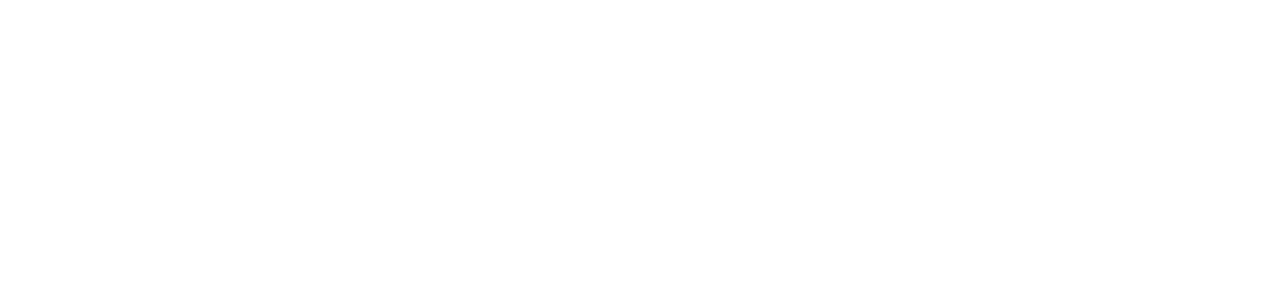
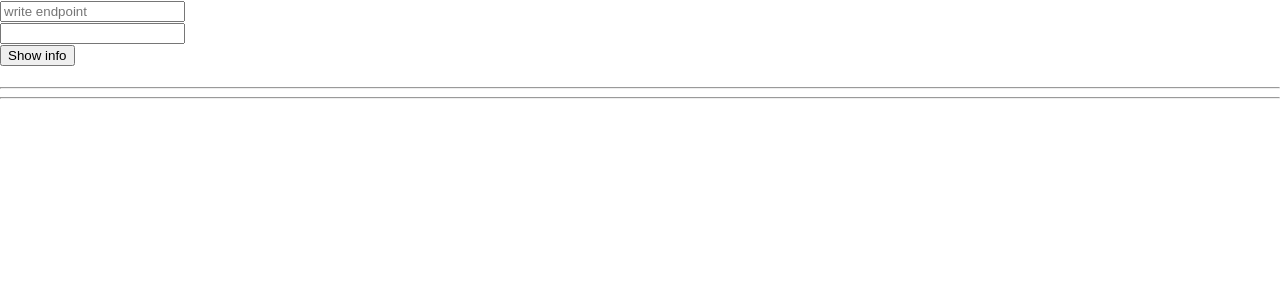
Before and after one commit to OlgaVolos/React-december, a React (Create React App) app: page / in a window 1280 px wide. Shown: the top 300 px of the page. Built offline with nearby package versions, Linux system fonts and the light colour scheme.

Commit message:
lesson4_contr

```diff
--- a/src/App.js
+++ b/src/App.js
@@ -1,10 +1,76 @@
+import React, {useState} from 'react';
+
+const BASE_URL = 'https://jsonplaceholder.typicode.com';
+const AVALAIBLE_RESOURCE =['posts', 'comments', 'albums', 'photos', 'todos', 'users']
 
 
 function App() {
-  return (
-    <div>
-    </div>
-  );
+
+    const [endpoint, setEndpoint] = useState('')
+    const [id, setId] = useState('')
+
+    const [items, setItems] = useState([]);
+    const [singleItem, setSingleItem] = useState();
+    const [error, setError] = useState('')
+    const onSubmit = () => {
+        // перевіряємо, чи 1-й інпут не є пустий і чи введено ендпоінт
+        if(!endpoint){
+            return setError("first input is empty")
+        };
+        if(!AVALAIBLE_RESOURCE.includes(endpoint.toLowerCase().trim())) {
+            return setError("write one of list: 'posts', 'comments', 'albums', 'photos', 'todos', 'users' ")
+        };
+        // перевіряємо, чи другий інпут є числом і чи є в межах
+        const idToNum = Number(id)
+        if (!idToNum &&  id !== '' && idToNum !== 0){
+            return setError('use numerical value from 1 to 100')
+        };
+        if((idToNum<1 || idToNum>100) &&  id !== '')  {
+            return setError("write from 1 to 100")
+        };
+
+        fetchData()
+        setError("") //почистить еррор
+    }
+    const fetchData = async () => {
+        const response = await fetch(`${BASE_URL}/${endpoint.toLowerCase().trim()}/${id.trim().toLowerCase()}`);
+        const data = await response.json();
+        // ми можемо трім і туловеркейс написати лише у value
+        if (id){
+            setSingleItem(data);
+            setItems([]);
+            return
+        }
+        setSingleItem(null);
+        setItems(data);
+    };
+
+
+    return (
+        <div>
+            <input value={endpoint.trim().toLowerCase()} onChange={({target: {value}}) => setEndpoint(value)} type="text" name="" placeholder="write endpoint "/>
+            <br/>
+            <input value={id} onChange={({target: {value}}) => setId(value)} type="text" name="" />
+            <br/>
+            <button onClick={onSubmit}>Show info</button>
+
+            <div>
+                <h1 style={{color: 'red'}}>{error}</h1>
+            </div>
+
+            <div >
+                {/*{*/}
+                {/*    singleItem && <p>{singleItem.id} - {singleItem.name} - {singleItem.title} - {singleItem.body}</p>*/}
+                {/*}*/}
+                <hr/>
+                {singleItem && JSON.stringify(singleItem, null, 2)}
+            </div>
+            <hr/>
+            <div>
+                {items.map(el => (<div key={el.id}>{el.id} <br/> {el.name} <br/> {el.title} <br/> {el.email} </div>))}
+            </div>
+        </div>
+    );
 }
 
 export default App;
```
